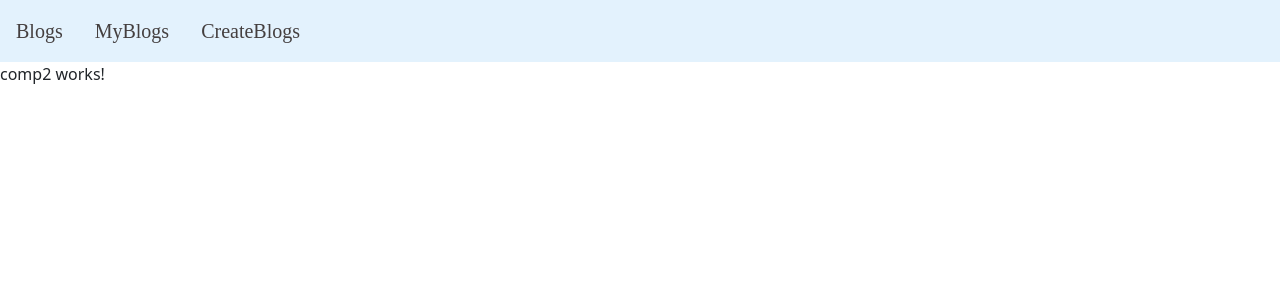
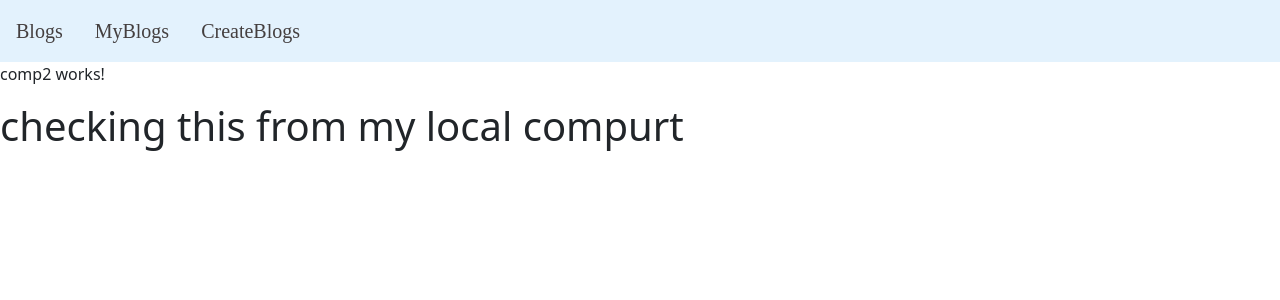
Before and after one commit to PRASHANTPAL283/AngularBlogsLatest, an Angular app: page /myblogs in a window 1280 px wide. Shown: the top 300 px of the page. Built offline with nearby package versions, Linux system fonts and the light colour scheme.

Commit message:
success
ghghhas

```diff
--- a/src/app/comp2/comp2.component.html
+++ b/src/app/comp2/comp2.component.html
@@ -1 +1,2 @@
 <p>comp2 works!</p>
+<h1>checking this from my local compurt</h1>
```
